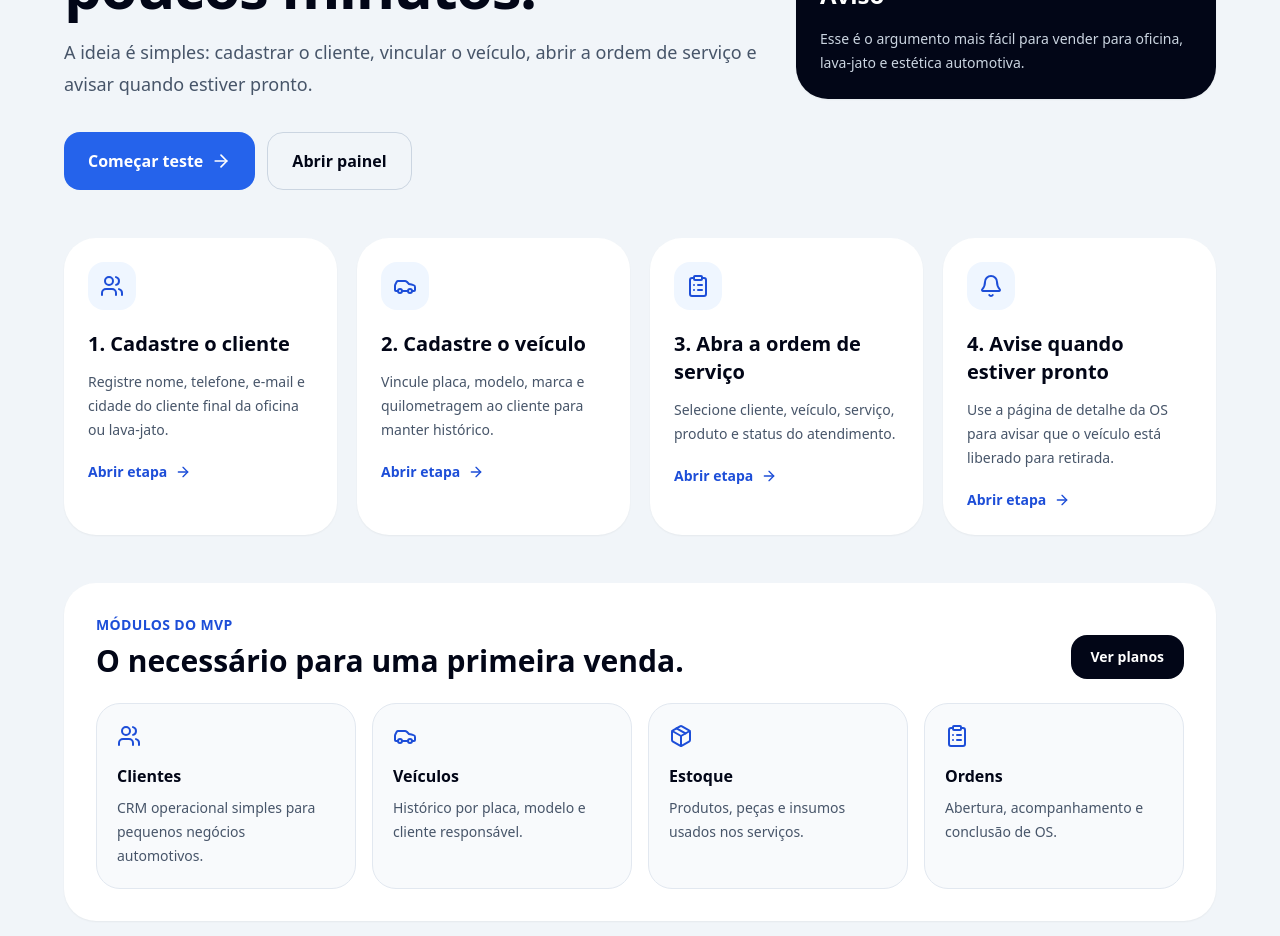
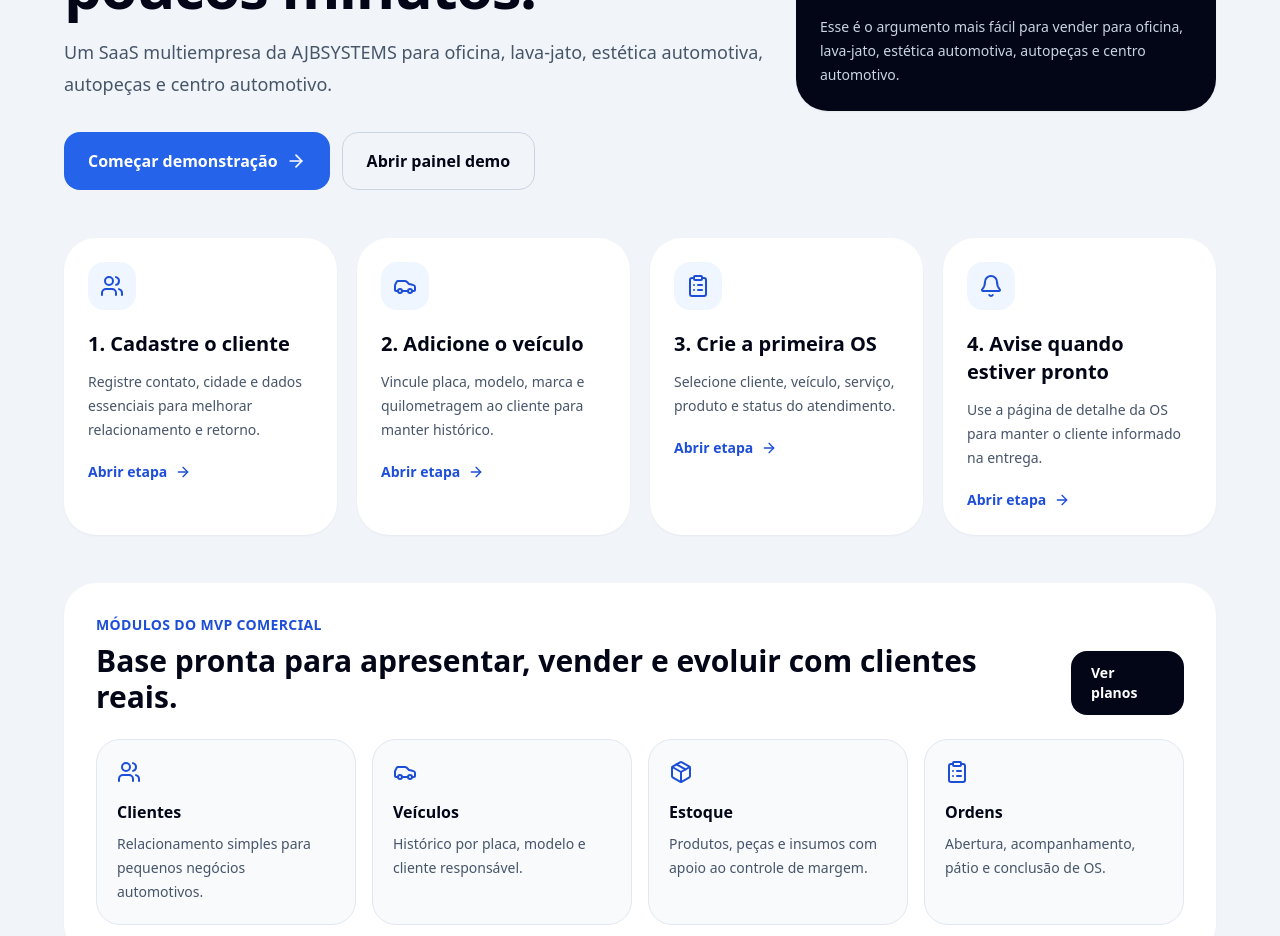
Before and after one commit to anjobrito/ajb-autoflow, a Next.js app: page /demo in a window 1280 px wide. Shown: the part 360-1296 px from the top of the page. Built offline with nearby package versions, Linux system fonts and the light colour scheme.

Commit message:
Refina textos comerciais da pagina demo

```diff
--- a/app/demo/page.tsx
+++ b/app/demo/page.tsx
@@ -3,25 +3,25 @@ import { ArrowRight, Bell, Car, ClipboardList, Gauge, Package, Users, type Lucid
 const steps = [
   {
     title: "1. Cadastre o cliente",
-    description: "Registre nome, telefone, e-mail e cidade do cliente final da oficina ou lava-jato.",
+    description: "Registre contato, cidade e dados essenciais para melhorar relacionamento e retorno.",
     href: "/clientes/novo",
     icon: Users,
   },
   {
-    title: "2. Cadastre o veículo",
+    title: "2. Adicione o veículo",
     description: "Vincule placa, modelo, marca e quilometragem ao cliente para manter histórico.",
     href: "/veiculos/novo",
     icon: Car,
   },
   {
-    title: "3. Abra a ordem de serviço",
+    title: "3. Crie a primeira OS",
     description: "Selecione cliente, veículo, serviço, produto e status do atendimento.",
     href: "/ordens-servico/nova",
     icon: ClipboardList,
   },
   {
     title: "4. Avise quando estiver pronto",
-    description: "Use a página de detalhe da OS para avisar que o veículo está liberado para retirada.",
+    description: "Use a página de detalhe da OS para manter o cliente informado na entrega.",
     href: "/ordens-servico",
     icon: Bell,
   },
@@ -34,10 +34,10 @@ type ModuleCard = {
 };
 
 const modules: ModuleCard[] = [
-  { title: "Clientes", description: "CRM operacional simples para pequenos negócios automotivos.", icon: Users },
+  { title: "Clientes", description: "Relacionamento simples para pequenos negócios automotivos.", icon: Users },
   { title: "Veículos", description: "Histórico por placa, modelo e cliente responsável.", icon: Car },
-  { title: "Estoque", description: "Produtos, peças e insumos usados nos serviços.", icon: Package },
-  { title: "Ordens", description: "Abertura, acompanhamento e conclusão de OS.", icon: ClipboardList },
+  { title: "Estoque", description: "Produtos, peças e insumos com apoio ao controle de margem.", icon: Package },
+  { title: "Ordens", description: "Abertura, acompanhamento, pátio e conclusão de OS.", icon: ClipboardList },
 ];
 
 export default function DemoPage() {
@@ -64,21 +64,21 @@ export default function DemoPage() {
       <section className="mx-auto max-w-7xl px-6 py-14 sm:px-10 lg:px-16">
         <div className="grid gap-8 lg:grid-cols-[1fr_420px] lg:items-center">
           <div>
-            <p className="text-sm font-black uppercase tracking-wide text-blue-700">Demonstração guiada</p>
+            <p className="text-sm font-black uppercase tracking-wide text-blue-700">Demonstração comercial guiada</p>
             <h1 className="mt-3 text-4xl font-black tracking-tight sm:text-6xl">Veja o fluxo principal do AJB AutoFlow em poucos minutos.</h1>
-            <p className="mt-5 max-w-3xl text-lg leading-8 text-slate-600">A ideia é simples: cadastrar o cliente, vincular o veículo, abrir a ordem de serviço e avisar quando estiver pronto.</p>
+            <p className="mt-5 max-w-3xl text-lg leading-8 text-slate-600">Um SaaS multiempresa da AJBSYSTEMS para oficina, lava-jato, estética automotiva, autopeças e centro automotivo.</p>
             <div className="mt-8 flex flex-col gap-3 sm:flex-row">
               <a href="/comece-agora" className="inline-flex items-center justify-center gap-2 rounded-2xl bg-blue-600 px-6 py-4 font-black text-white hover:bg-blue-700">
-                Começar teste <ArrowRight className="h-5 w-5" />
+                Começar demonstração <ArrowRight className="h-5 w-5" />
               </a>
-              <a href="/dashboard" className="inline-flex items-center justify-center rounded-2xl border border-slate-300 px-6 py-4 font-black text-slate-950 hover:bg-white">Abrir painel</a>
+              <a href="/dashboard" className="inline-flex items-center justify-center rounded-2xl border border-slate-300 px-6 py-4 font-black text-slate-950 hover:bg-white">Abrir painel demo</a>
             </div>
           </div>
 
           <div className="rounded-[2rem] bg-slate-950 p-6 text-white shadow-sm">
             <p className="text-sm font-bold text-blue-300">Fluxo comercial</p>
             <h2 className="mt-2 text-2xl font-black">Cliente → Veículo → OS → Aviso</h2>
-            <p className="mt-4 text-sm leading-6 text-slate-300">Esse é o argumento mais fácil para vender para oficina, lava-jato e estética automotiva.</p>
+            <p className="mt-4 text-sm leading-6 text-slate-300">Esse é o argumento mais fácil para vender para oficina, lava-jato, estética automotiva, autopeças e centro automotivo.</p>
           </div>
         </div>
 
@@ -101,8 +101,8 @@ export default function DemoPage() {
         <div className="mt-12 rounded-[2rem] bg-white p-6 shadow-sm md:p-8">
           <div className="flex flex-col gap-3 md:flex-row md:items-end md:justify-between">
             <div>
-              <p className="text-sm font-black uppercase tracking-wide text-blue-700">Módulos do MVP</p>
-              <h2 className="mt-2 text-3xl font-black">O necessário para uma primeira venda.</h2>
+              <p className="text-sm font-black uppercase tracking-wide text-blue-700">Módulos do MVP comercial</p>
+              <h2 className="mt-2 text-3xl font-black">Base pronta para apresentar, vender e evoluir com clientes reais.</h2>
             </div>
             <a href="/planos" className="inline-flex rounded-2xl bg-slate-950 px-5 py-3 text-sm font-black text-white">Ver planos</a>
           </div>
```
